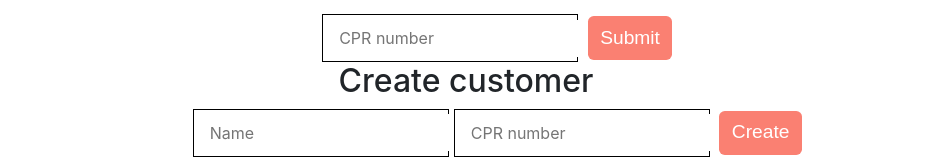
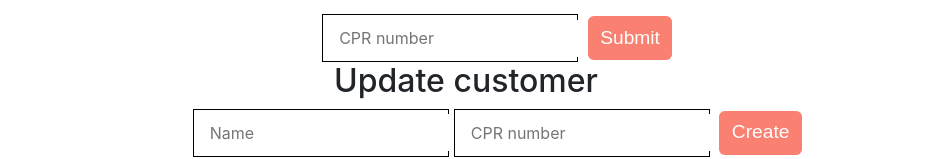
Before and after one commit to DBois/BankFrontend, a Svelte app: page / in a window 1280 px wide. Shown: the part 488-647 px from the top of the page, without its empty margins (174-1120 px from the left). Built offline with nearby package versions, Linux system fonts and the light colour scheme.

Commit message:
CreateCustomer renamed to UpdateCustomer to match backend

```diff
--- a/src/App.svelte
+++ b/src/App.svelte
@@ -3,7 +3,7 @@
   import GetAccount from "./components/GetAccount.svelte";
   import GetAccounts from "./components/GetAccounts.svelte";
   import GetCustomer from "./components/GetCustomer.svelte";
-  import CreateCustomer from "./components/CreateCustomer.svelte";
+  import UpdateCustomer from "./components/UpdateCustomer.svelte";
   let exception = undefined;
 </script>
 
@@ -44,7 +44,7 @@
   <GetAccount bind:exception />
   <GetAccounts bind:exception />
   <GetCustomer bind:exception />
-  <CreateCustomer bind:exception />
+  <UpdateCustomer bind:exception />
   {#if exception}
     <div class="exception-handler">
       <h2 name="exceptionHolder">
--- a/src/components/CreateCustomer.svelte
+++ b/src/components/UpdateCustomer.svelte
@@ -37,7 +37,7 @@
 </style>
 
 <div class="get-account-container">
-  <h2>Create customer</h2>
+  <h2>Update customer</h2>
   <form>
     <div class="input-container">
       <TextInput bind:value={data.name} placeholder="Name" />
@@ -49,7 +49,7 @@
       {/if}
     </div>
     {#if response}
-      <p>Customer created!</p>
+      <p>Updated customer!</p>
     {:else}
       <!-- else content here -->
     {/if}
```
